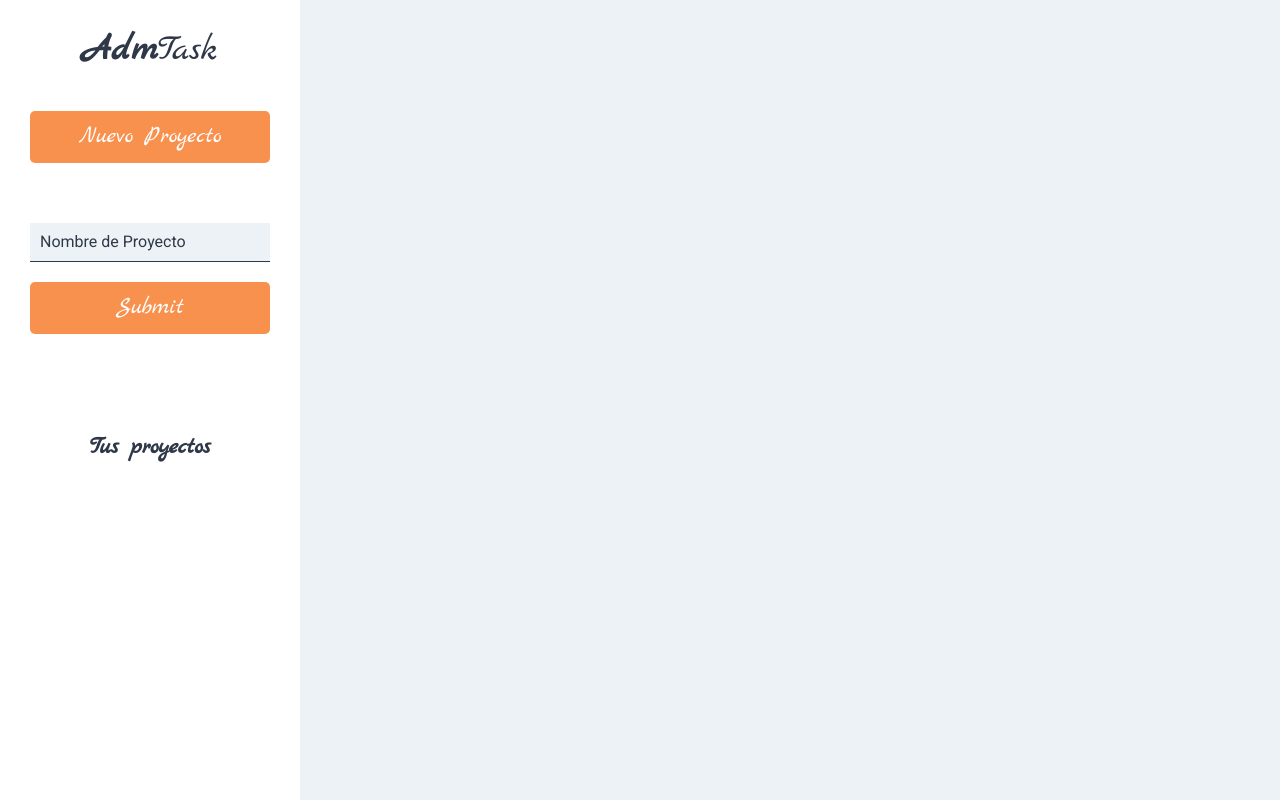
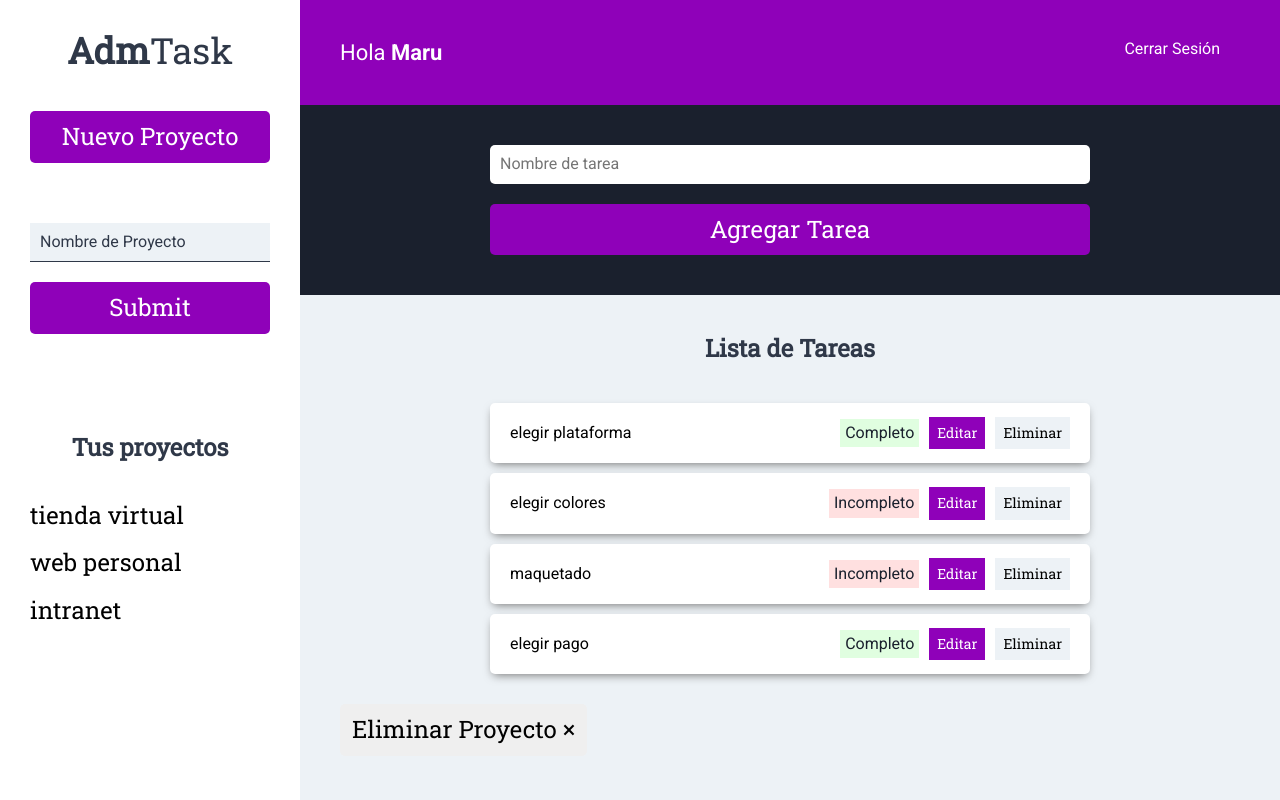
Before and after one commit to maru8605/adm-proyectos-cliente, a React (Create React App) app: page /projects in a window 1280 px wide. Built offline with nearby package versions, Linux system fonts and the light colour scheme.

Commit message:
layout proyectos, lista de tareas

```diff
--- a/public/index.html
+++ b/public/index.html
@@ -15,9 +15,12 @@
     <link rel="stylesheet" href="https://cdnjs.cloudflare.com/ajax/libs/normalize/8.0.1/normalize.min.css">
     <link href="https://fonts.googleapis.com/css?family=Raleway:400,900|Roboto:300,400,700&display=swap" rel="stylesheet">
 
+    <!-- <link rel="preconnect" href="https://fonts.googleapis.com">
+    <link rel="preconnect" href="https://fonts.gstatic.com" crossorigin>
+    <link href="https://fonts.googleapis.com/css2?family=Marck+Script&display=swap" rel="stylesheet"> -->
     <link rel="preconnect" href="https://fonts.googleapis.com">
     <link rel="preconnect" href="https://fonts.gstatic.com" crossorigin>
-    <link href="https://fonts.googleapis.com/css2?family=Marck+Script&display=swap" rel="stylesheet">
+    <link href="https://fonts.googleapis.com/css2?family=Roboto+Slab&display=swap" rel="stylesheet">
     <title>MERNTasks</title>
   </head>
   <body>
--- a/src/components/layout/Sidebar.js
+++ b/src/components/layout/Sidebar.js
@@ -1,12 +1,17 @@
 import React from 'react'
 import NewProjects from '../projects/NewProjects'
+import ProjectsList from '../projects/ProjectsList'
+
 const Sidebar = () => {
     return (
         <aside>
             <h1>Adm<span>Task</span></h1>
                 <NewProjects/>
+
             <div className='proyectos'>
                 <h2>Tus proyectos</h2>
+
+                <ProjectsList/>
             </div>
         </aside>
     )
--- /dev/null
+++ b/src/components/layout/TopBar.js
@@ -0,0 +1,15 @@
+import React from 'react'
+
+const TopBar = () => {
+    return (
+        <header className='app-header'>
+            <p className='nombre-usuario'> Hola <span>Maru</span></p>
+
+            <nav className='nav-principal'>
+                <a href='#!'>Cerrar Sesión</a>
+            </nav>
+        </header>
+    )
+}
+
+export default TopBar
--- /dev/null
+++ b/src/components/projects/Project.js
@@ -0,0 +1,13 @@
+import React from 'react'
+
+const Project = ( {proyecto} ) => {
+    return (
+        <li>
+            <button className='btn btn-blank'>
+                {proyecto.nombre}
+            </button>
+        </li>
+    )
+}
+
+export default Project
--- a/src/components/projects/Projects.js
+++ b/src/components/projects/Projects.js
@@ -1,5 +1,8 @@
 import React from 'react'
 import Sidebar from '../layout/Sidebar'
+import TopBar from '../layout/TopBar'
+import FormTask from '../task/FormTask'
+import ListTask from '../task/ListTask'
 
 const Projects = () => {
     return (
@@ -8,9 +11,12 @@ const Projects = () => {
             <Sidebar/>
 
             <div className="seccion-principal">
+                <TopBar/>
+
                 <main>
+                    <FormTask/>
                     <div className="contenedor-tareas">
-
+                        <ListTask/>
                     </div>
                 </main>
             </div>
--- /dev/null
+++ b/src/components/projects/ProjectsList.js
@@ -0,0 +1,22 @@
+import React from 'react'
+import Project from './Project'
+
+const ProjectsList = () => {
+
+    const proyectos = [
+        {nombre: 'tienda virtual'},
+        {nombre: 'web personal'},
+        {nombre :'intranet'}
+    ]
+    return (
+        <ul className='listado-proyectos'>
+           {proyectos.map(proyecto => (
+               <Project
+                    proyecto={proyecto}
+               />
+           ))}
+        </ul>
+    )
+}
+
+export default ProjectsList
--- /dev/null
+++ b/src/components/task/FormTask.js
@@ -0,0 +1,46 @@
+import React, {useState} from 'react'
+
+const FormTask = () => {
+
+    const [task, newTask] = useState({
+        nombre:''
+    })
+    const {nombre} = task
+
+    const onChangeTask = e => {
+        newTask({
+            ...task,
+            [e.target.name] : e.target.value
+        })
+    }
+
+    const onSubmitTask = e =>{
+        e.preventDefault()
+    }
+    return (
+        <div className='formulario'>
+            <form onSubmit={onSubmitTask}>
+                <div className='contenedor-input'>
+                    <input
+                        type='text'
+                        className='input-text'
+                        name='nombre'
+                        placeholder='Nombre de tarea'
+                        value={nombre}
+                        onChange={onChangeTask}
+                    />
+                </div >
+
+                <div className='contenedor-input'>
+                    <input
+                        type='submit'
+                        value='Agregar Tarea'
+                        className='btn btn-block btn-primario btn-submit'
+                    />
+                </div>
+            </form>
+        </div>
+    )
+}
+
+export default FormTask
--- /dev/null
+++ b/src/components/task/ListTask.js
@@ -0,0 +1,31 @@
+import React from 'react'
+import Task from './Task'
+
+const ListTask = () => {
+
+    const listadoTareas = [
+        {nombre: 'elegir plataforma', estado: true},
+        {nombre: 'elegir colores', estado: false},
+        {nombre: 'maquetado', estado: false},
+        {nombre: 'elegir pago', estado: true},
+    ]
+    return (
+        <>
+            <h2>Lista de Tareas</h2>
+
+            <ul className='listado-tareas'>
+                {listadoTareas.length === 0
+                ? <p className='tareas'> No hay tareas</p>
+                : listadoTareas.map( tarea => (
+                    <Task tarea={tarea}/>
+                ))}
+            </ul>
+            <button
+                type='button'
+                className='btn btn-eliminar'
+            >Eliminar Proyecto &times;</button>
+        </>
+    )
+}
+
+export default ListTask
--- /dev/null
+++ b/src/components/task/Task.js
@@ -0,0 +1,37 @@
+import React from 'react'
+
+const Task = ({tarea}) => {
+    return (
+        <li className='tarea sombra'>
+            <p> {tarea.nombre}</p>
+
+            <div className='tarea-estado'>
+              {tarea.estado ? (
+                    <button
+                        type='button'
+                        className='completo'
+                    >Completo</button>
+              ) : (
+                    <button
+                    type='button'
+                    className='incompleto'
+                    >Incompleto</button>
+              )}
+            </div>
+
+            <div className='acciones'>
+                <button
+                    type='button'
+                    className='btn btn-primario'
+                >Editar</button>
+                <button
+                    type='button'
+                    className='btn btn-secundario'
+                >Eliminar</button>
+            </div>
+
+        </li>
+    )
+}
+
+export default Task
--- a/src/index.css
+++ b/src/index.css
@@ -2,10 +2,13 @@
   --blanco: #ffffff;
   --gris1: #edf2f6;
   --gris2: #2f3848;
-  --dorado2: #f8914d;
-  --dorado3: #f86d11;
+  --gris3: #1a202d;
+  --violeta: #8f01b9;
+  --violeta2: #52006a;
+  /* --dorado2: #52006a;
+  --dorado3: #f86d11; */
   --negro: #000000;
-  --headingFont: "Marck Script", cursive;
+  --headingFont: "Roboto Slab", serif;
   --textFont: "Roboto", sans-serif;
 }
 *,
@@ -69,11 +72,11 @@ a {
   cursor: pointer;
 }
 .btn-primario {
-  background-color: var(--dorado2);
+  background-color: var(--violeta);
   color: var(--blanco);
 }
 .btn-primario:hover {
-  background: var(--dorado3);
+  background: var(--violeta2);
 }
 .btn-secundario {
   background-color: var(--gris1);
@@ -138,7 +141,7 @@ aside {
 .app-header {
   display: flex;
   justify-content: space-between;
-  background-color: var(--gris2);
+  background-color: var(--violeta);
   padding: 4rem;
 }
 .nombre-usuario {
@@ -212,6 +215,7 @@ aside {
 }
 .tarea .acciones .btn:first-of-type {
   margin-right: 1rem;
+  margin-left: 1rem;
 }
 .tarea p {
   font-size: 1.6rem;
@@ -250,10 +254,16 @@ aside {
 .correcto {
   background-color: rgba(154, 252, 154, 0.3);
   color: var(--gris3);
+  border: none;
+  padding: 5px;
+  cursor: pointer;
 }
 .incompleto {
   background-color: rgba(255, 178, 178, 0.4);
   color: var(--gris3);
+  border: none;
+  padding: 5px;
+  cursor: pointer;
 }
 .error {
   max-width: 600px;
@@ -283,7 +293,7 @@ aside {
 
 .form-usuario {
   background-color: var(--gris2);
-  background-image: url("https://images.unsplash.com/photo-1512950050685-b1d4ae63d2df?ixid=MnwxMjA3fDB8MHxwaG90by1wYWdlfHx8fGVufDB8fHx8&ixlib=rb-1.2.1&auto=format&fit=crop&w=750&q=80");
+  background-image: url("https://cdn.pixabay.com/photo/2020/11/14/18/47/lilac-5742593__340.jpg");
   background-size: cover;
   background-position: center;
   height: 100vh;
@@ -329,6 +339,6 @@ aside {
   color: var(--gris2);
 }
 .enlace-cuenta:hover {
-  color: #ff6500;
+  color: rgb(0, 0, 255);
   cursor: pointer;
 }
```
